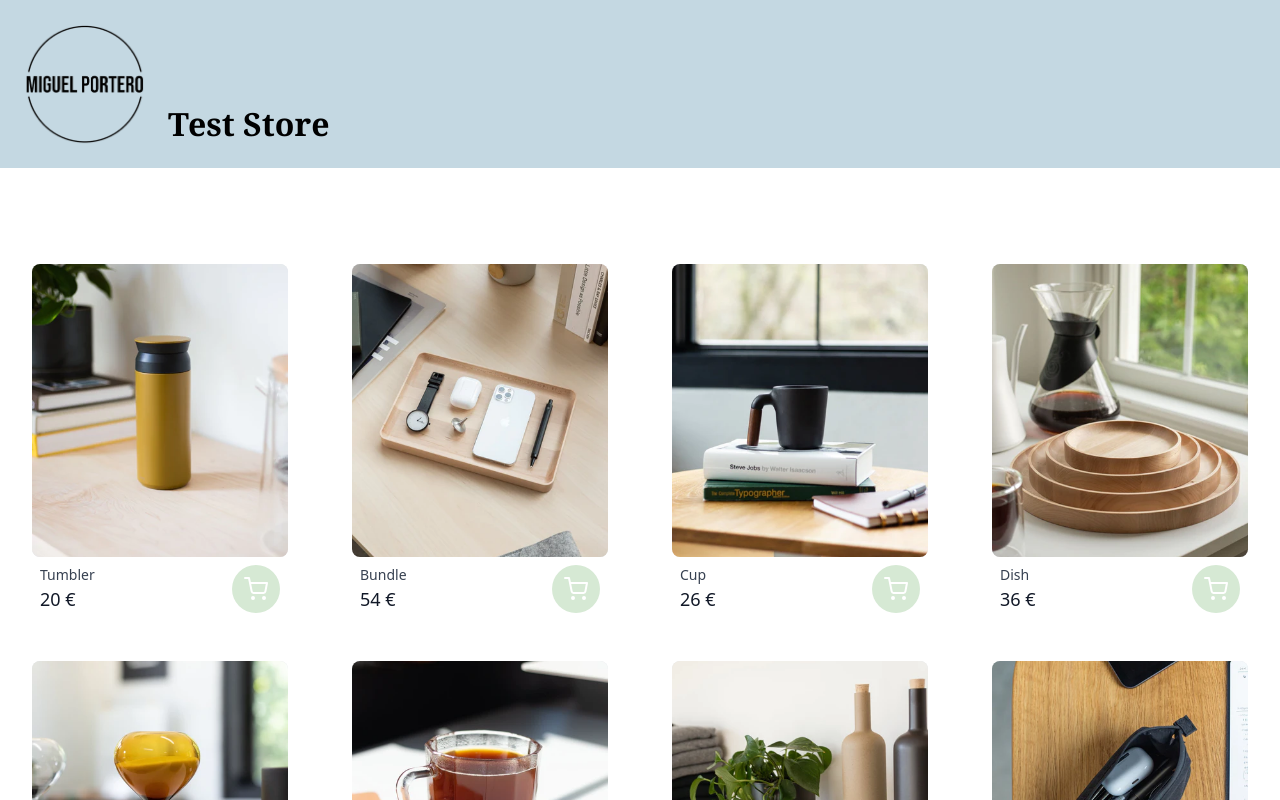
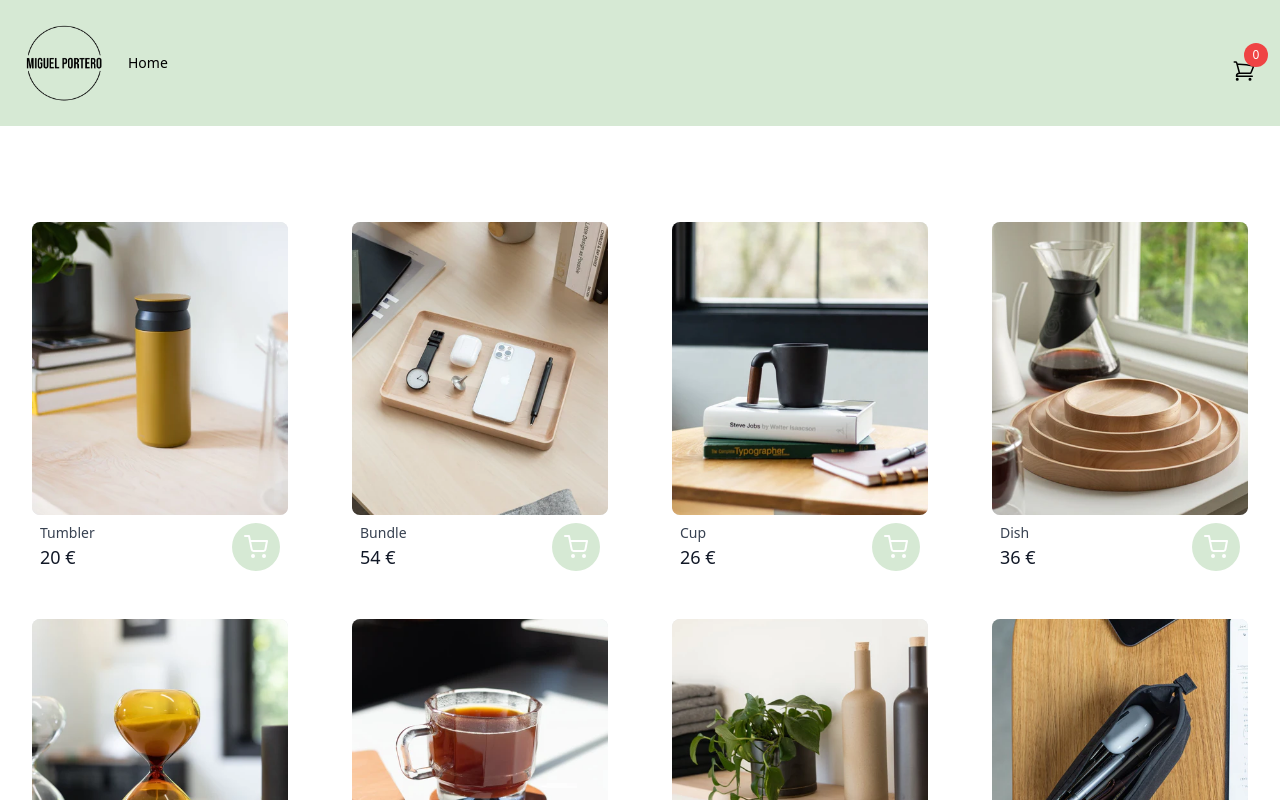
Before and after one commit to MigPorteroDevelop/My-Shop, a Vue app: page / in a window 1280 px wide. Shown: the top 800 px of the page. Built offline with nearby package versions, Linux system fonts and the light colour scheme.

Commit message:
New Header & totalItemsInCart

```diff
--- a/src/components/Header.vue
+++ b/src/components/Header.vue
@@ -1,10 +1,31 @@
+<script setup>
+import { useShopProducts } from '../stores/shopProducts.js';
+const store = useShopProducts();
+</script>
+
 <template>
-  <div class="flex p-5 gap-5 bg-softBlue">
-    <div class="item w-32 h-32 flex justify-center items-end">
-      <img alt="Vue logo" class="m-auto" src="@/assets/mp.png" width="125" height="125" />
+  <nav class="flex flex-wrap items-center justify-between bg-softGreen p-6">
+    <div class="flex-1 flex justify-between lg:justify-start">
+      <div class="text-white mr-6">
+        <img alt="Vue logo" class="m-auto" src="@/assets/mp.png" width="80" height="80" />
+      </div>
+      <div class="text-sm my-auto lg:flex-grow">
+        <a href="#responsive-header" class="block mt-4 lg:inline-block lg:mt-0 text-teal-lighter hover:text-white lg:mr-4">
+          Home
+        </a>
+      </div>
     </div>
-    <div class="item w-30 h-32 flex justify-center items-end">
-      <h1 class="text-center text-[2rem] font-bold font-serif">Test Store</h1>
+    <div class="flex justify-center items-center">
+      <div class="relative py-2">
+        <div class="t-0 absolute left-3">
+          <p class="flex h-2 w-2 items-center justify-center rounded-full bg-red-500 p-3 text-xs text-white">{{ store.totalItemsInCart }}</p>
+        </div>
+        <svg xmlns="http://www.w3.org/2000/svg" fill="none" viewBox="0 0 24 24" stroke-width="1.5"
+          stroke="currentColor" class="file: mt-4 h-6 w-6">
+          <path stroke-linecap="round" stroke-linejoin="round"
+            d="M2.25 3h1.386c.51 0 .955.343 1.087.835l.383 1.437M7.5 14.25a3 3 0 00-3 3h15.75m-12.75-3h11.218c1.121-2.3 2.1-4.684 2.924-7.138a60.114 60.114 0 00-16.536-1.84M7.5 14.25L5.106 5.272M6 20.25a.75.75 0 11-1.5 0 .75.75 0 011.5 0zm12.75 0a.75.75 0 11-1.5 0 .75.75 0 011.5 0z" />
+        </svg>
+      </div>
     </div>
-  </div>
+  </nav>
 </template>
--- a/src/stores/shopProducts.js
+++ b/src/stores/shopProducts.js
@@ -1,73 +1,82 @@
-import { defineStore } from 'pinia';
-import productsBase from '@/assets/productsBase.json';
+import { defineStore } from 'pinia'
+import productsBase from '@/assets/productsBase.json'
 
 export const useShopProducts = defineStore('shopProducts', {
-
   state: () => ({
     productsCart: {},
     priceCart: []
   }),
+  getters: {
+    totalItemsInCart() {
+      // Adds up the number of items for each product in the cart
+      // Convert the object to an array and use reduce to iterate over it and sum (accumulator, current element of the array).
+      return Object.values(this.productsCart).reduce((total, product) => {
+        // Adds the quantity of items for each product to the accumulator, starting from 0.
+        return total + product.items
+      }, 0)
+    }
+  },
   actions: {
-    //Aquí comprobamos que la posición del producto en el array.
-    //Si coincide, devolvemos true.
+    // Here we check the position of the product in the array.
+    // If it matches, we return true.
     getProductById(id) {
       for (let i in productsBase.products) {
         if (productsBase.products[i].id == id) {
-          return productsBase.products[i];
+          return productsBase.products[i]
         }
       }
-      return false;
+      return false
     },
     increment(id) {
-      //Si existe un producto y los items del carrito son menores o igual al stock.
-      //Utilizamos la función "getProductById" para tener el id exacto y accedemos a su stock.
+      // If a product exists and the items in the cart are less than or equal to the stock.
+      // We use the "getProductById" function to get the exact id and access its stock.
       if (this.productsCart[id] && this.productsCart[id].items < this.getProductById(id).stock) {
-        //Se añade un item más
-        this.productsCart[id].items++;
+        // Adds one more item
+        this.productsCart[id].items++
 
-        //Si existe un producto, y el numero de items es igual al stock del producto
-      } else if (this.productsCart[id] && this.productsCart[id].items == this.getProductById(id).stock) {
-        alert("No hay mas stock disponible.")
+        // If a product exists and the number of items equals the product's stock
+      } else if (
+        this.productsCart[id] &&
+        this.productsCart[id].items == this.getProductById(id).stock
+      ) {
+        alert('No hay mas stock disponible.')
+      } else {
+        // If the product is not in the cart, it creates the product's id in the array
+        // and assigns the product's id to the array's id
+        this.productsCart[id] = this.getProductById(id)
 
-      } else {
-        // Si el producto no esta en el carrito crea el id del producto en el array
-        // y asigna el id dentro del array al id de producto
-        this.productsCart[id] = this.getProductById(id);
-
-        // Añade un item del producto
-        this.productsCart[id].items = 1;
+        // Adds one item of the product
+        this.productsCart[id].items = 1
       }
     },
     decrement(id) {
-      // Si hay mas de 0 items del producto
+      // If there are more than 0 items of the product
       if (this.productsCart[id].items > 0) {
-        // Se quita un item
-        this.productsCart[id].items--;
+        // Removes one item
+        this.productsCart[id].items--
 
-        // Si la cantidad de items de un producto llega a 0
+        // If the quantity of items for a product reaches 0
         if (this.productsCart[id].items === 0) {
-          // Se borra el producto del array
-          this.deleteProduct(id);
+          // Deletes the product from the array
+          this.deleteProduct(id)
         }
       }
     },
     deleteProduct(id) {
-      delete this.productsCart[id];
+      delete this.productsCart[id]
     },
     controlPrices() {
-      this.priceCart = Object.values(this.productsCart).map(product => product.price * product.items);
+      this.priceCart = Object.values(this.productsCart).map(
+        (product) => product.price * product.items
+      )
 
-      // Sumamos los precios de los productos que hay dentro
-      let price = 0;
+      // Adds up the prices of the products inside
+      let price = 0
       for (let i = 0; i < this.priceCart.length; i++) {
-        price += this.priceCart[i];
+        price += this.priceCart[i]
       }
 
-      console.log(this.priceCart);
-      console.log(price);
-
-      return price;
-
+      return price
     }
   }
-});
+})
```
